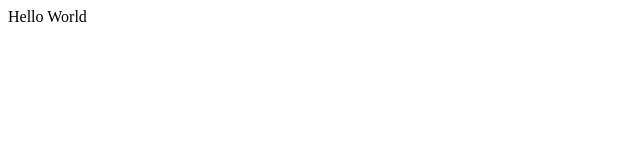
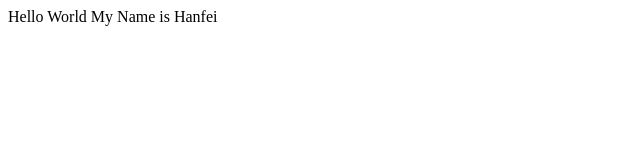
Before and after one commit to ffhffeffy/ffhffeffy.github.io, a plain HTML site: page index.html in a window 1280 px wide. Shown: the whole page, without its empty margins (0-640 px from the left). Drawn offline with Linux system fonts and the light colour scheme.

Commit message:
Update index.html

```diff
--- a/index.html
+++ b/index.html
@@ -7,6 +7,6 @@
     <title>Document</title>
 </head>
 <body>
-    Hello World
+    Hello World My Name is Hanfei
 </body>
 </html>
```
